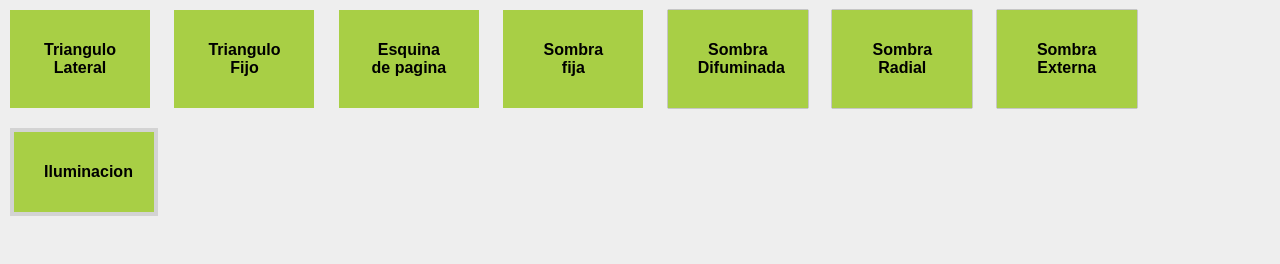
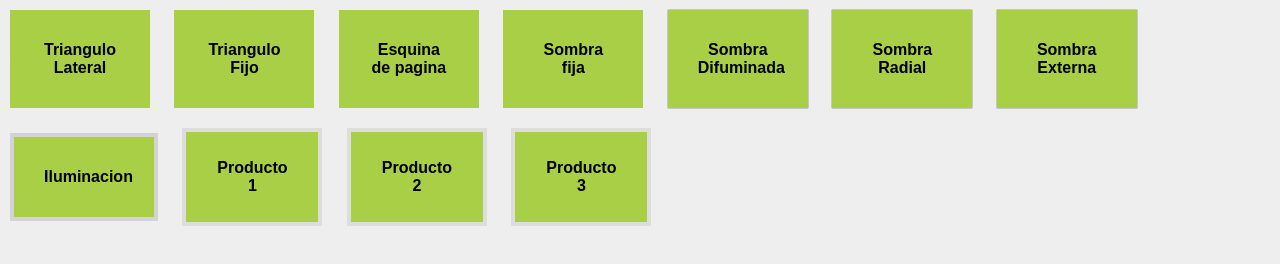
Before and after one commit to DanielColorado/workflow, a website: page app/index.jade in a window 1280 px wide. Drawn offline with nearby package versions, Linux system fonts and the light colour scheme; files that its build step writes are made by us from their sources.

Commit message:
Truco css -Resalte borde

```diff
--- a/app/index.jade
+++ b/app/index.jade
@@ -23,3 +23,9 @@ html(lang="es")
 			p Sombra Externa
 		.iluminacion
 			p Iluminacion
+		.resalte_borde
+			p Producto 1
+		.resalte_borde
+			p Producto 2
+		.resalte_borde
+			p Producto 3
--- /dev/null
+++ b/scss/_ResalteBorde.scss
@@ -0,0 +1,7 @@
+.resalte_borde{
+	box-shadow: inset 0 0 0 4px #ddd;
+	transition-duration: 0.3s;
+	&:hover{
+		box-shadow: inset 0 0 0 4px #555;
+	}
+}
--- a/scss/app.scss
+++ b/scss/app.scss
@@ -7,6 +7,7 @@
 @import "_SombraRadial";
 @import "_SombraExterna";
 @import "_Iluminacion";
+@import "_ResalteBorde";
 body {
 	background-color: #eee;
 }
```
Also changed, not shown: app/css/app.css, app/css/min/app.css, app/index.html.
